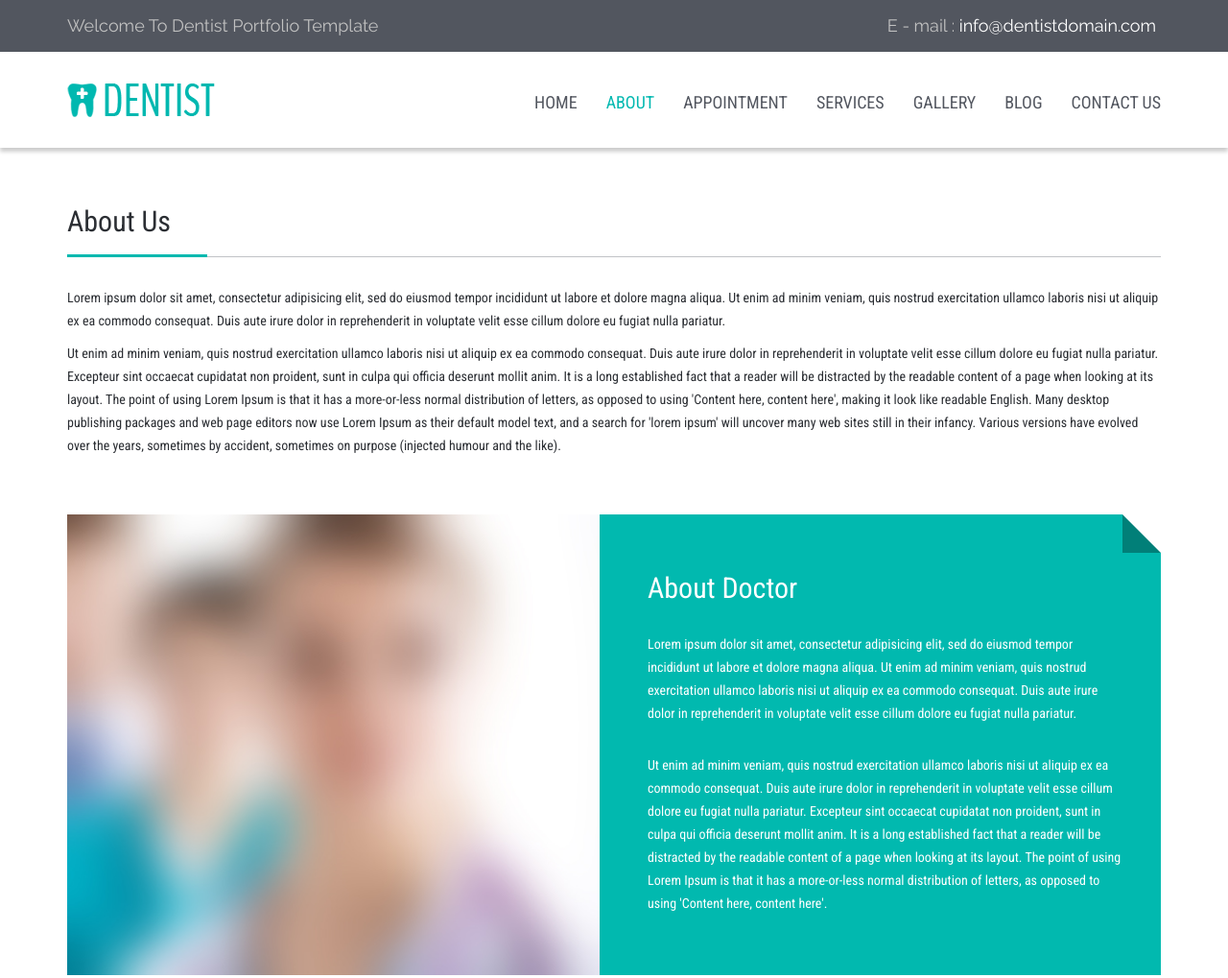
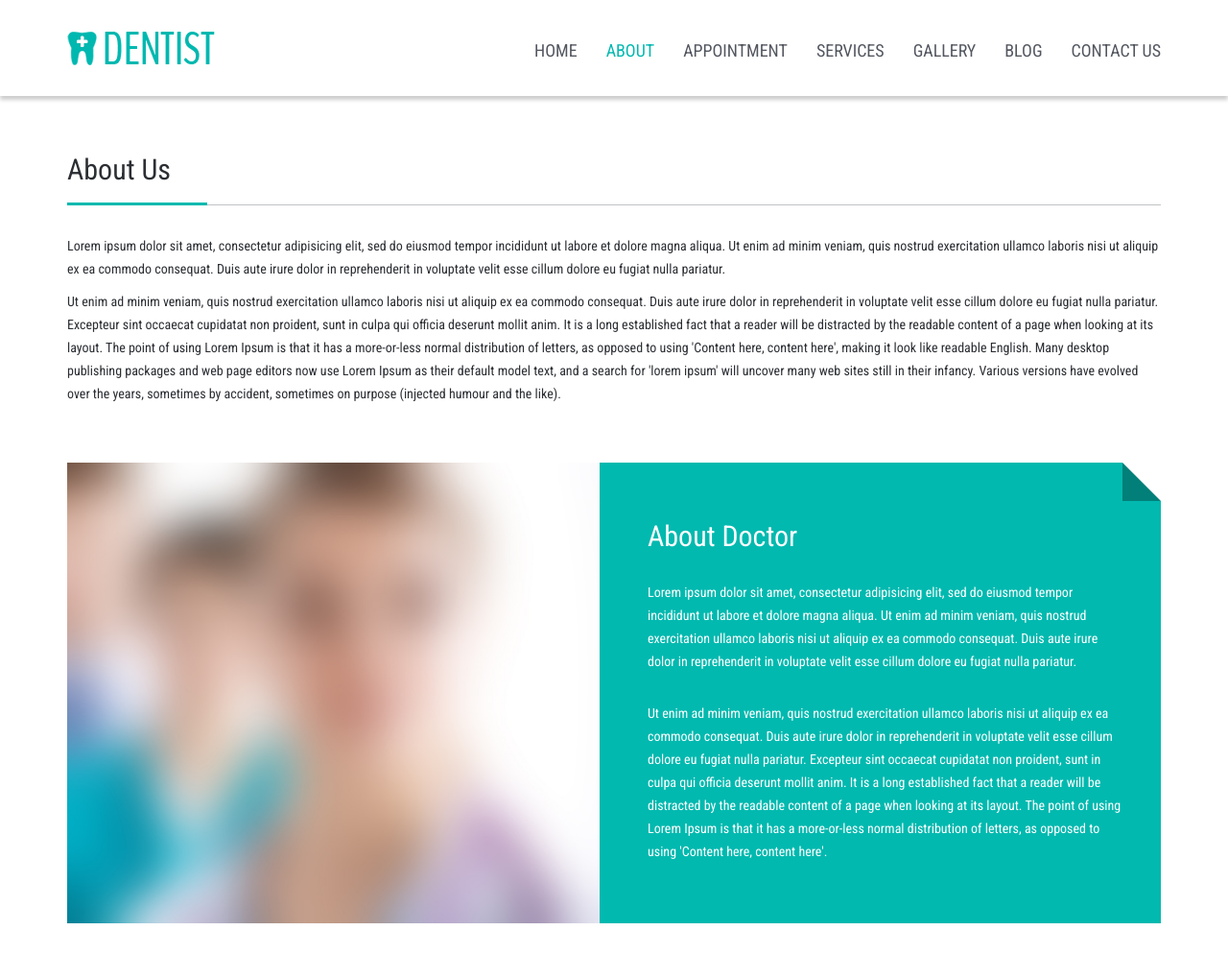
Before and after one commit to madkap/franco_dentistry, a plain HTML site: page template/about.html in a window 1280 px wide. Shown: the top 1019 px of the page at 96% size. Drawn offline with Linux system fonts and the light colour scheme; some packages are replaced by stand-ins of ours; a web font is replaced by a local one.

Commit message:
took out top bars

```diff
--- a/template/about.html
+++ b/template/about.html
@@ -43,18 +43,6 @@
 	<body>
 	<!-- Header Starts -->
 		<header class="main-header">
-		<!-- Top Bar Starts -->
-			<div class="top-bar hidden-xs">
-				<div class="container">
-					<ul class="list-unstyled list-inline clearfix">
-						<li class="pull-left">Welcome To Dentist Portfolio Template</li>
-						<li class="pull-right">
-							E - mail : <a href="mailto:info@dentistdomain.com">info@dentistdomain.com</a>
-						</li>
-					</ul>
-				</div>
-			</div>
-		<!-- Top Bar Starts -->
 		<!-- Navbar Starts -->
 			<nav id="nav" class="navbar navbar-default navbar-static-top" role="navigation">
 			<!-- Container Starts -->
```
Also changed, not shown: template/appointment.html (+0 -12 lines), template/blog-single.html (+0 -12 lines), template/blog.html (+0 -12 lines).
